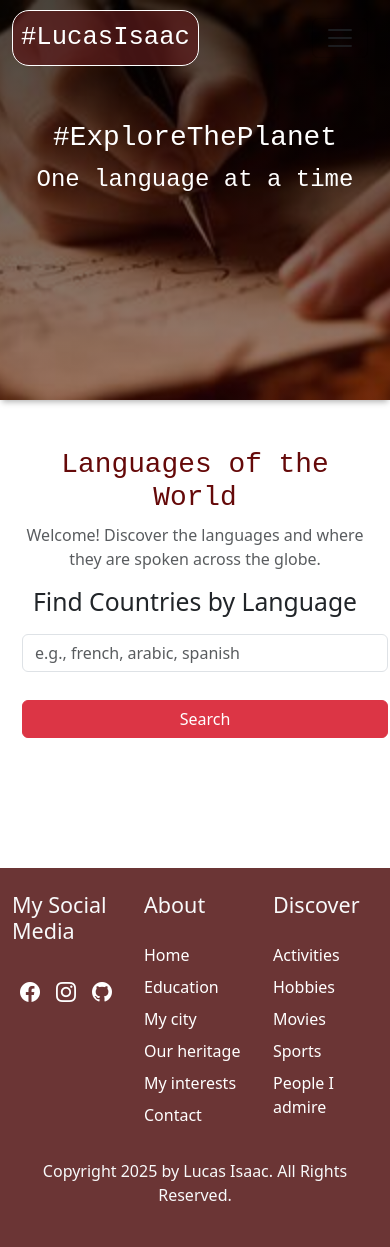
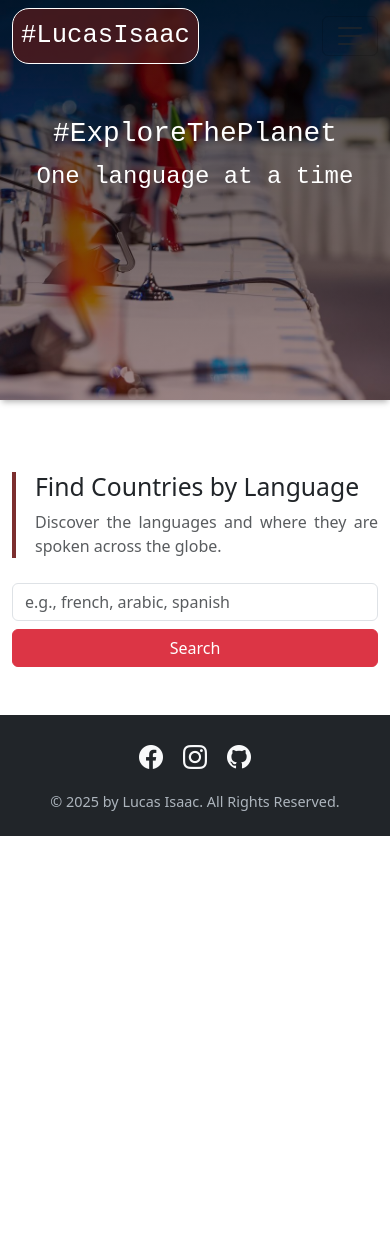
Before and after one commit to Lucaskatalahali/Mywebsite, a PHP site: page /interests.html in a window 390 px wide. After the commit the page ends 836 px from the top, so only its background shows below. Run offline with PHP 8.4, Linux system fonts and the light colour scheme.

Commit message:
Edited My Interests page for mobile responsiveness and updated footer appearance

```diff
--- a/css/style.css
+++ b/css/style.css
@@ -1,10 +1,10 @@
 @charset "UTF-8";
 
-body {
+html, body {
   margin: 0;
   padding: 0;
   overflow-x: hidden;
-  width: 100%;
+  max-width: 100%;
 }
 
 header{
@@ -128,48 +128,36 @@ img.custom-img {
   font-weight: bold;
 }
 
-footer{
-  /* Linha superior */
-  background: #571a1ae0; /* Cor de fundo do footer */
-  padding-top: 20px;
+footer {
+  background-color: #212529; /* escuro neutro para fundo */
+  color: #f8f9fa; /* texto claro */
 }
 
-footer ul {
+.social-icons {
   list-style: none;
   padding: 0;
-  text-align: left;
+  margin: 0;
+  display: flex;
+  justify-content: center;
+  gap: 20px;
 }
 
-footer ul li {
-  margin: 8px 0;
+.social-icons a {
+  color: #f8f9fa;
+  font-size: 1.5rem;
+  transition: color 0.3s ease;
 }
 
-footer ul li a {
-  color: white;
-  text-decoration: none;
-  font-size: 16px;
-  transition: color 0.3s;
-}
-
-footer h4 {
-  text-align:left;
-  font-weight:normal;
-  margin-bottom: 25px;
-}
-
-footer .bi {
-  font-size: 20px;
-  margin: 0 8px;
-  transition: color 0.3s;
+.social-icons a:hover {
+  color: #0d6efd; /* azul bootstrap */
 }
 
 footer p {
-  margin-top: 16px;
-  text-align: center;
+  margin-top: 1rem;
+  font-size: 0.9rem;
+  color: #adb5bd; /* cinza claro para diferenciar do título */
 }
-footer .social-icons{
-  display: flex;
-}
+
 .carousel-item img {
     width: 100%;
     height: 400px; /* Ajuste conforme necessário */
--- a/interests.html
+++ b/interests.html
@@ -3,50 +3,14 @@
 <head>
     <meta charset="UTF-8">
     <meta name="viewport" content="width=device-width, initial-scale=1.0">
-    <title>Lucas website</title>
+    <title>Lucas-mysite</title>
     <link rel="stylesheet" href="css/style.css">
     <link href="https://cdn.jsdelivr.net/npm/bootstrap@5.3.3/dist/css/bootstrap.min.css" rel="stylesheet">
     <link rel="stylesheet" href="https://cdn.jsdelivr.net/npm/bootstrap-icons@1.11.3/font/bootstrap-icons.css">
-
     <style>
       header{
-        background-image: linear-gradient(rgba(0, 0, 0, 0.712), rgba(51, 4, 4, 0.47)),  url(images/writting.jpg   );
+        background-image: linear-gradient(rgba(0, 0, 0, 0.712), rgba(51, 4, 4, 0.47)),  url(images/back_interests.jpeg);
       }
-
-      body{
-        text-align: center;
-      }
-      .h2title{
-        text-align: center;
-      }
-
-    .card {
-      background-color: #ffffff;
-      padding: 15px;
-      margin: 10px auto;
-      border-radius: 10px;
-      max-width: 500px;
-      box-shadow: 0 0 10px rgba(0,0,0,0.1);
-    }
-
-    .card p {
-      margin: 5px 0;
-    }
-
-    input, button {
-      padding: 10px;
-      margin: 10px;
-      border-radius: 6px;
-      border: none;
-      font-size: 16px;
-    }
-
-    button {
-      background-color: rgb(101, 9, 9);;
-      color: white;
-      cursor: pointer;
-    }
-
           img {
       max-width: 100px;
       border-radius: 4px;
@@ -67,16 +31,19 @@
         justify-content: center;
         gap: 20px;
         margin-top: 20px;
+        padding: 0 10px;
+        overflow-x: hidden;
     }
+    </style>
 
-    </style>
 </head>
 <body>
+
   <header>
       <!-- Navbar (barra de menu) -->
     <nav class="navbar navbar-expand-lg">
         <div class="container">
-        <a class="navbar-brand" href="index.html">#LucasIsaac</a>
+          <a class="navbar-brand" href="index.html">#LucasIsaac</a> <!--Quero remover essa linha-->
           <button class="navbar-toggler" type="button" data-bs-toggle="collapse" data-bs-target="#navbarNav">
             <span class="navbar-toggler-icon"></span>
           </button>
@@ -90,33 +57,41 @@
               <li class="nav-item"><a class="nav-link" href="contact.html">Contact</a></li>
               <li class="nav-item"><a class="nav-link" href="login.html">Login</a></li>
             </ul>
+
             <ul class="d-flex gap-3 list-unstyled mb-0">
               <li><a href="#"><i class="bi bi-facebook"></i></a></li>
-            <li><a href="#"><i class="bi bi-instagram"></i></a></i></li>
-            <li><a href="#"><i class="bi bi-github"></i></a></i></li>
+              <li><a href="#"><i class="bi bi-instagram"></i></a></li>
+              <li><a href="#"><i class="bi bi-github"></i></a></li>
             </ul>
           </div>
         </div>
       </nav>
       <h1>#ExploreThePlanet</h1>
       <p>One language at a time</p>
-  </header>
-<div class="container-fluid py-5">
-  <h1 class="h2title">Languages of the World</h1>
-  <p class="text-muted">Welcome! Discover the languages and where they are spoken across the globe.</p>
+</header><br>
+<main>
+
+<section class="container my-5">
+  <div class="highlight-paragraph">
   <h2 class="h3title">Find Countries by Language</h2>
-  <div class="row justify-content-center g-2">
+  <p class="text-muted">Discover the languages and where they are spoken across the globe.</p>
+  </div>
+  <div class="row g-2">
   <div class="col-12 col-md-6">
-      <input type="text" id="idiomaInput" class="form-control w-100" placeholder="e.g., french, arabic, spanish">
+    <input type="text" id="idiomaInput" class="form-control" placeholder="e.g., french, arabic, spanish">
   </div>
   <div class="col-12 col-md-3">
     <button class="btn btn-danger w-100" onclick="buscarIdiomas()">Search</button>
   </div>
 </div>
 
+
      <div id="resultado" class="mt-4"></div>
-</div>
 
+
+    </section>
+
+</main>
 
 <script>
     // Buscar países por idioma com REST Countries
@@ -155,42 +130,20 @@
     }
   </script>
 
-
-<footer class="text-light py-4 mt-5">
-<div class="container text-center">
+<footer class="text-light py-4 mt-5 bg-dark">
+  <div class="container">
     <div class="row">
-    <div class="col">
-      <h4>My Social Media</h4>
-      <ul class="social-icons">
+      <div class="col text-center">
+        <ul class="social-icons justify-content-center">
           <li><a href="#"><i class="bi bi-facebook"></i></a></li>
-        <li><a href="#"><i class="bi bi-instagram"></i></a></i></li>
-        <li><a href="#"><i class="bi bi-github"></i></a></i></li>
+          <li><a href="#"><i class="bi bi-instagram"></i></a></li>
+          <li><a href="#"><i class="bi bi-github"></i></a></li>
         </ul>
-    </div>
-    <div class="col order-5">
-      <h4>Discover</h4>
-      <ul>
-        <li><a href="#">Activities</a></li>
-        <li><a href="#">Hobbies</a></li>
-        <li><a href="#">Movies</a></li>
-        <li><a href="#">Sports</a></li>
-        <li><a href="#">People I admire</a></li>
-      </ul>
-    </div>
-    <div class="col order-1">
-      <h4>About</h4>
-      <ul>
-        <li><a href="#">Home</a></li>
-        <li><a href="#">Education</a></li>
-        <li><a href="#">My city</a></li>
-        <li><a href="#">Our heritage</a></li>
-        <li><a href="#">My interests</a></li>
-        <li><a href="#">Contact</a></li>
-      </ul>
-
+        <div class="mt-3">
+          <p class="mb-0">&copy; 2025 by Lucas Isaac. All Rights Reserved.</p>
         </div>
       </div>
-  <p>Copyright 2025 by Lucas Isaac. All Rights Reserved.</p>
+    </div>
   </div>
 </footer>
 
```
Also changed, not shown: Education.html (+13 -34 lines), contact.html (+13 -34 lines), heritage.html (+13 -33 lines), ilhaluanda.html (+13 -35 lines), index.html (+14 -34 lines), miradouro.html (+13 -35 lines), mussulo.html (+13 -33 lines), mycity.html (+13 -34 lines), park.html (+13 -36 lines), images/back_interests.jpeg (added). Lines whose indentation alone changed are shown as unchanged.
